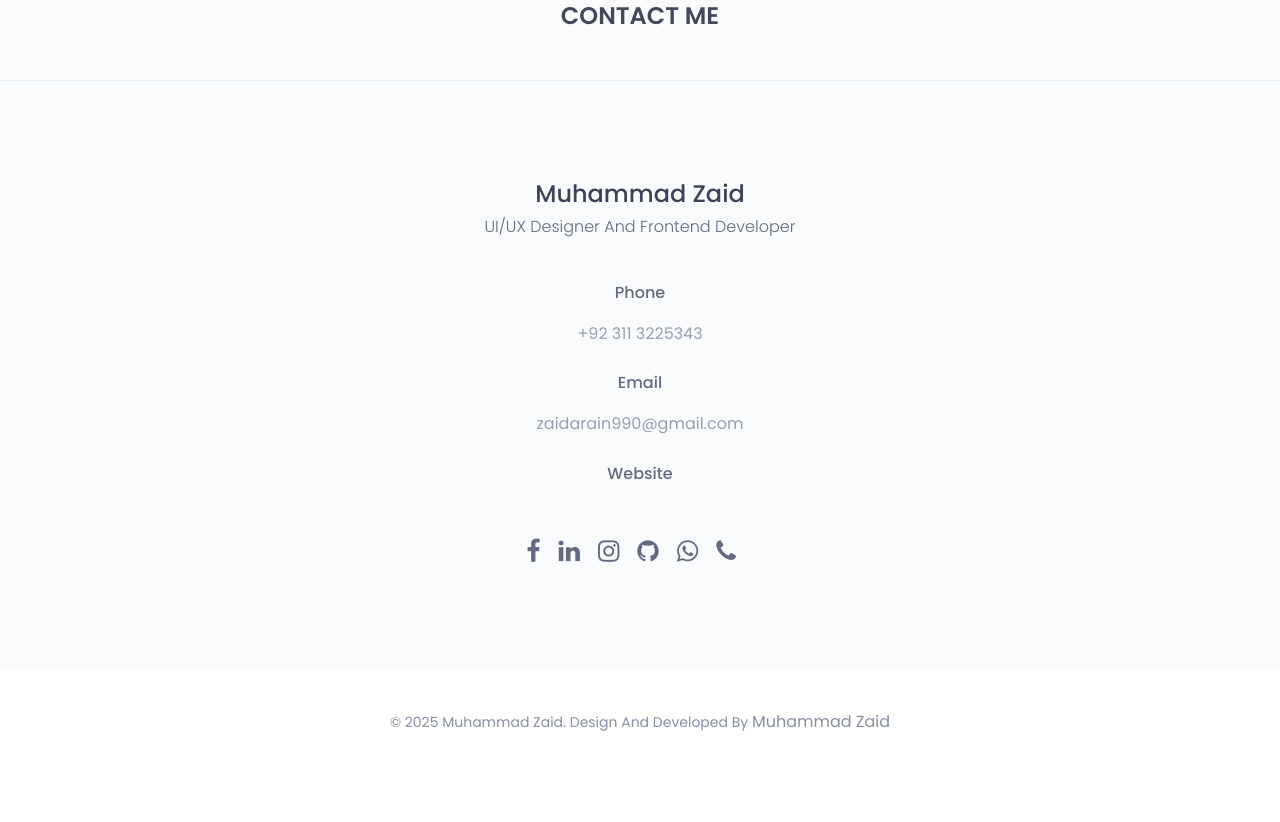
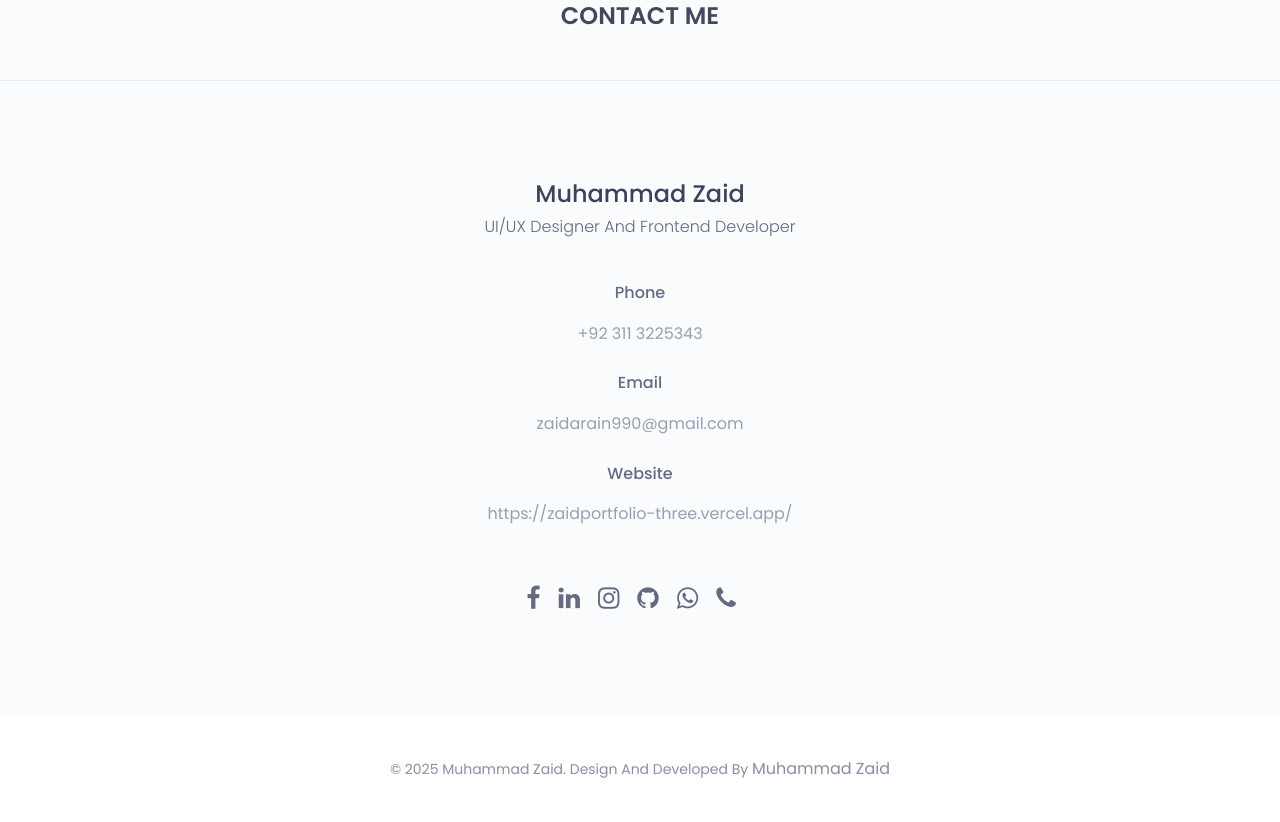
Before and after one commit to zaidofficial/zaidportfolio, a plain HTML site: page index.html in a window 1280 px wide. Shown: the part 4866-5688 px from the top of the page. Before the commit the page ends 5641 px from the top, so only its background shows below. Drawn offline with nearby package versions, Linux system fonts and the light colour scheme.

Commit message:
Update index.html

```diff
--- a/index.html
+++ b/index.html
@@ -524,7 +524,7 @@
                                 </div>
                                 <div class="single-contact-add-info">
                                     <h3>Website</h3>
-                                    <p></p>
+                                    <p>https://zaidportfolio-three.vercel.app/</p>
                                 </div>
                             </div>
                         </div><!--/.contact-adress-->
```
